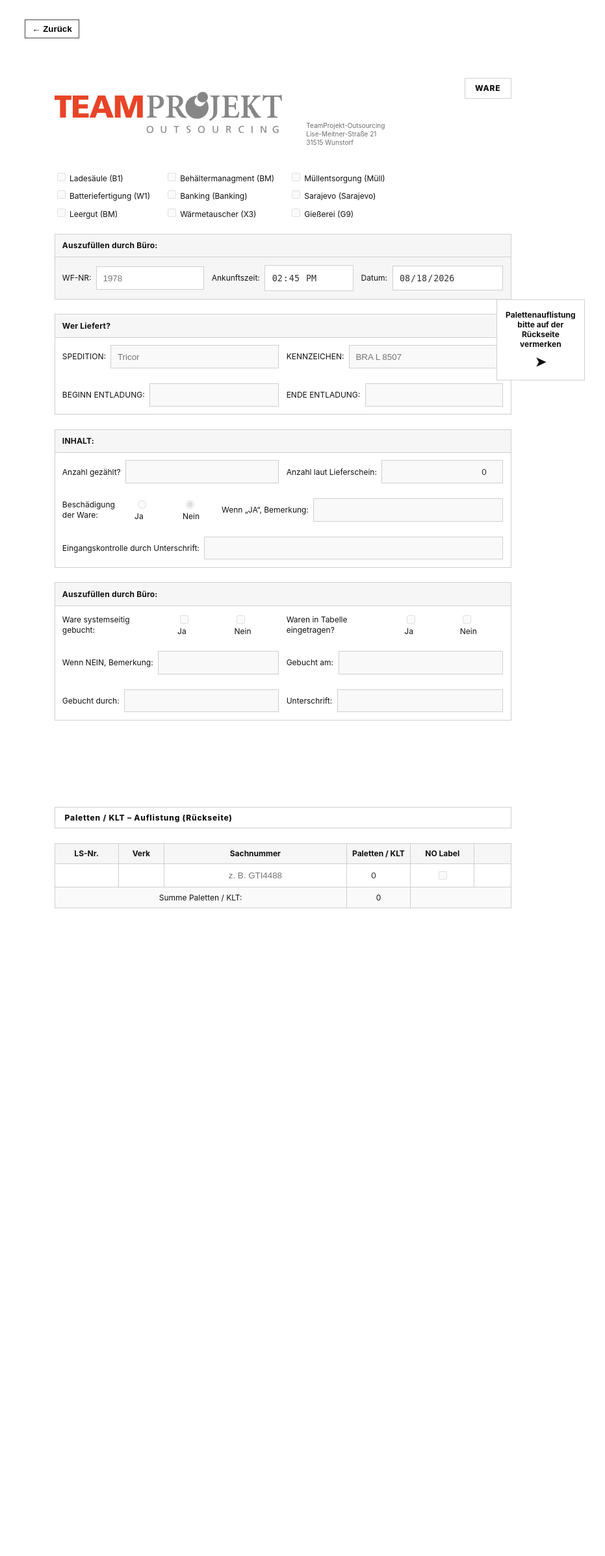
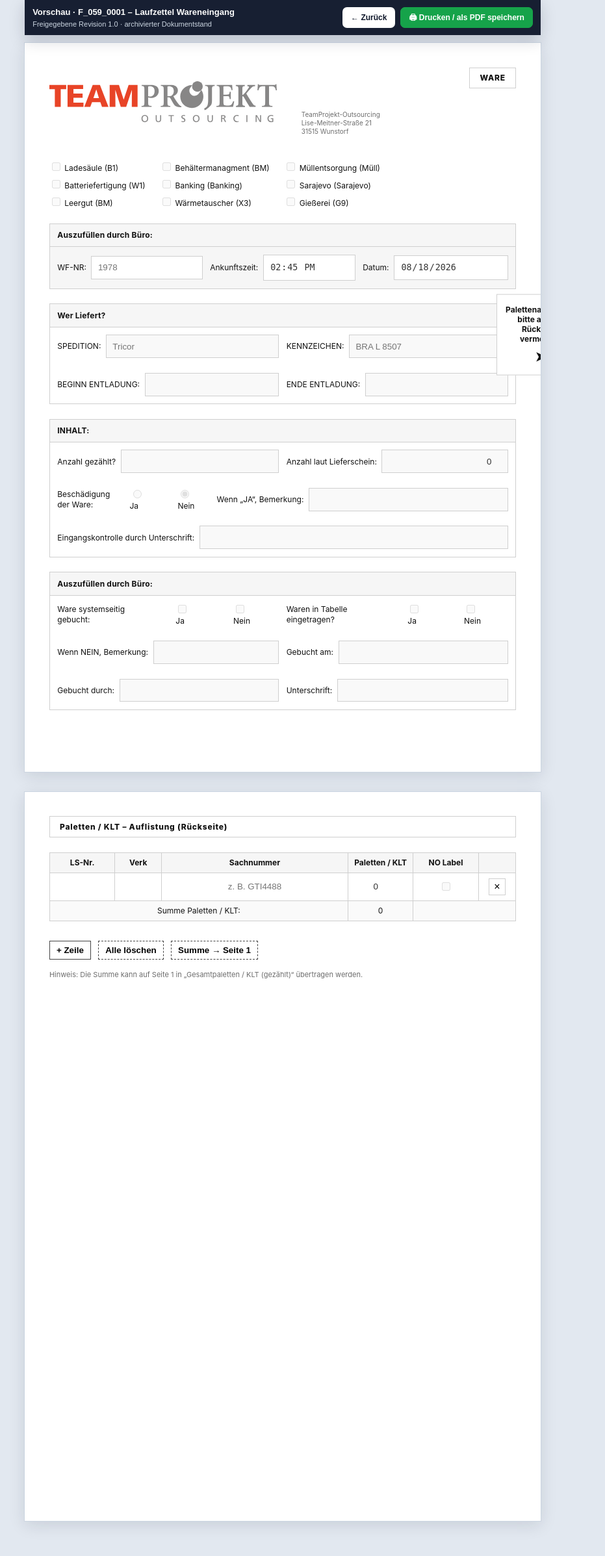
Before and after one commit to dboy241079/logistik-workbench, a PHP site: page /dokumente/gelenkte_download.php?doc=F_059_0001&rev=1.0 in a window 1280 px wide. Shown: the whole page at 65% size, without its empty margins (205-1136 px from the left). Before the commit the page ends 1398 px from the top, so only its background shows below. Run offline with PHP 8.4, Linux system fonts and the light colour scheme; the visitor is signed in with stand-in values (Sample User, id 1); some libraries are stand-ins or nearby versions.

Commit message:
Gelenkte Dokumente mit Druckvorschau öffnen

```diff
--- a/dokumente/gelenkte_download.php
+++ b/dokumente/gelenkte_download.php
@@ -9,7 +9,7 @@ if (!isset($_SESSION['username'])) {
     exit;
 }
 
-function qcPdfSafeSegment(string $value): string
+function qcPreviewSafeSegment(string $value): string
 {
     $value = trim($value);
     if ($value === '' || str_contains($value, '..') || preg_match('/[^A-Za-z0-9_.-]/', $value)) {
@@ -18,7 +18,7 @@ function qcPdfSafeSegment(string $value): string
     return $value;
 }
 
-function qcPdfFindFirstFile(string $root, string $extension, ?string $preferredBasename = null): ?string
+function qcPreviewFindFirstFile(string $root, string $extension, ?string $preferredBasename = null): ?string
 {
     if ($preferredBasename !== null) {
         $iterator = new RecursiveIteratorIterator(
@@ -43,7 +43,7 @@ function qcPdfFindFirstFile(string $root, string $extension, ?string $preferredB
     return null;
 }
 
-function qcPdfGermanDate(?string $value): string
+function qcPreviewGermanDate(?string $value): string
 {
     if (!$value) {
         return '';
@@ -52,23 +52,9 @@ function qcPdfGermanDate(?string $value): string
     return $ts === false ? '' : date('d.m.Y', $ts);
 }
 
-function qcPdfDownloadName(string $documentNo, string $title, string $revision): string
-{
-    $title = trim($title);
-    if (function_exists('iconv')) {
-        $converted = @iconv('UTF-8', 'ASCII//TRANSLIT//IGNORE', $title);
-        if (is_string($converted) && $converted !== '') {
-            $title = $converted;
-        }
-    }
-    $title = preg_replace('/[^A-Za-z0-9_.-]+/', '-', $title) ?: 'Dokument';
-    $title = trim($title, '-_.');
-    return $documentNo . '_' . $title . '_Rev_' . $revision . '.pdf';
-}
-
 try {
-    $doc = qcPdfSafeSegment((string)($_GET['doc'] ?? ''));
-    $rev = qcPdfSafeSegment((string)($_GET['rev'] ?? ''));
+    $doc = qcPreviewSafeSegment((string)($_GET['doc'] ?? ''));
+    $rev = qcPreviewSafeSegment((string)($_GET['rev'] ?? ''));
 
     $base = __DIR__ . '/controlled_archive/' . $doc . '/Rev_' . $rev;
     $filesDir = $base . '/files';
@@ -76,13 +62,13 @@ try {
         throw new RuntimeException('Archivierte Revision wurde nicht gefunden.');
     }
 
-    $htmlPath = qcPdfFindFirstFile($filesDir, 'html', 'druck_wa.html');
+    $htmlPath = qcPreviewFindFirstFile($filesDir, 'html', 'druck_wa.html');
     if ($htmlPath === null || !is_file($htmlPath)) {
         throw new RuntimeException('Für diese Revision wurde keine druckbare HTML-Datei gefunden.');
     }
 
-    $cssPath = qcPdfFindFirstFile($filesDir, 'css', 'drucken.css');
-    $jsPath = qcPdfFindFirstFile($filesDir, 'js', 'drucken.js');
+    $cssPath = qcPreviewFindFirstFile($filesDir, 'css', 'drucken.css');
+    $jsPath = qcPreviewFindFirstFile($filesDir, 'js', 'drucken.js');
 
     $html = (string)file_get_contents($htmlPath);
     if ($html === '') {
@@ -102,10 +88,10 @@ try {
     if ($title === '') {
         $title = 'Dokument';
     }
-    $approvedDate = qcPdfGermanDate((string)($manifest['approved_at'] ?? ''));
-    $downloadName = qcPdfDownloadName($doc, $title, $rev);
+    $approvedDate = qcPreviewGermanDate((string)($manifest['approved_at'] ?? ''));
 
-    // Jede Revision rendert ausschließlich ihren archivierten CSS-/JS-Stand.
+    // Live-Assets entfernen: Die Vorschau verwendet ausschließlich die Dateien
+    // aus dem Archiv der ausgewählten Revision.
     $html = preg_replace(
         '~<link\b[^>]*href=["\'][^"\']*drucken\.css[^"\']*["\'][^>]*>~i',
         '',
@@ -125,113 +111,201 @@ try {
     $archivedCss = $cssPath !== null ? (string)file_get_contents($cssPath) : '';
     $archivedCss = str_ireplace('</style', '<\/style', $archivedCss);
 
-    $pdfCss = <<<'CSS'
-<style id="qc-controlled-pdf-style">
-.qc-pdf-wrapper {
-    width: 210mm;
-    margin: 0 auto;
-    padding: 0;
-    background: #fff;
-}
-.qc-pdf-wrapper .no-print,
-.qc-pdf-wrapper .toolbar,
-.qc-pdf-wrapper .row-controls,
-.qc-pdf-wrapper .tiny-hint,
-.qc-pdf-wrapper button {
+    $previewCss = <<<'CSS'
+<style id="qc-controlled-preview-style">
+/* Alte Formular-Toolbar nicht anzeigen; die Dokumentenlenkung bekommt eine eigene Vorschau-Leiste. */
+body > .toolbar.no-print,
+body > .toolbar {
     display: none !important;
 }
-.qc-pdf-wrapper .page.a4 {
-    width: 210mm !important;
-    margin: 0 !important;
-    outline: none !important;
-    background: #fff !important;
-    break-after: page !important;
-    page-break-after: always !important;
+
+body {
+    background: #e2e8f0 !important;
+    padding-bottom: 24px !important;
 }
-.qc-pdf-wrapper .page.a4:last-child {
-    break-after: auto !important;
-    page-break-after: auto !important;
-}
-.qc-pdf-wrapper .head {
-    position: static !important;
-    top: auto !important;
-    box-shadow: none !important;
-}
-#qc-pdf-overlay {
-    position: fixed;
-    inset: 0;
-    z-index: 999999;
+
+.qc-preview-toolbar {
+    position: sticky;
+    top: 0;
+    z-index: 100000;
+    width: 210mm;
+    max-width: calc(100vw - 24px);
+    margin: 0 auto 12px;
+    padding: 10px 12px;
     display: flex;
     align-items: center;
-    justify-content: center;
-    background: #f8fafc;
-    color: #0f172a;
+    justify-content: space-between;
+    gap: 12px;
+    background: rgba(15, 23, 42, .96);
+    color: #fff;
+    box-shadow: 0 8px 24px rgba(15, 23, 42, .18);
     font-family: Arial, sans-serif;
 }
-#qc-pdf-overlay > div {
-    max-width: 520px;
-    margin: 20px;
-    padding: 24px;
-    border: 1px solid #cbd5e1;
-    border-radius: 14px;
+
+.qc-preview-meta {
+    min-width: 0;
+}
+.qc-preview-meta strong {
+    display: block;
+    font-size: 13px;
+    line-height: 1.35;
+}
+.qc-preview-meta span {
+    display: block;
+    margin-top: 2px;
+    font-size: 11px;
+    color: #cbd5e1;
+}
+.qc-preview-actions {
+    display: flex;
+    flex-wrap: wrap;
+    justify-content: flex-end;
+    gap: 8px;
+}
+.qc-preview-btn {
+    border: 1px solid rgba(255,255,255,.3);
+    border-radius: 7px;
+    padding: 8px 12px;
     background: #fff;
-    box-shadow: 0 12px 35px rgba(15, 23, 42, .12);
-    text-align: center;
+    color: #0f172a;
+    font: 600 12px/1.2 Arial, sans-serif;
+    cursor: pointer;
 }
-#qc-pdf-overlay strong { display:block; font-size:18px; margin-bottom:8px; }
-#qc-pdf-overlay span { display:block; font-size:13px; color:#475569; line-height:1.5; }
+.qc-preview-btn:hover {
+    background: #f1f5f9;
+}
+.qc-preview-btn.primary {
+    border-color: #16a34a;
+    background: #16a34a;
+    color: #fff;
+}
+.qc-preview-btn.primary:hover {
+    background: #15803d;
+}
+
+/* Bildschirmvorschau möglichst nah an der vorhandenen A4-Druckansicht. */
+@media screen {
+    .page.a4 {
+        width: 210mm !important;
+        min-height: 297mm !important;
+        height: 297mm !important;
+        padding: 10mm 10mm 30mm !important;
+        margin: 0 auto 8mm !important;
+        overflow: hidden !important;
+        background: #fff !important;
+        outline: 1px solid #cbd5e1 !important;
+        box-shadow: 0 6px 24px rgba(15, 23, 42, .12);
+    }
+    .page.a4 .head {
+        position: static !important;
+        top: auto !important;
+        box-shadow: none !important;
+    }
+    .page.a4 .doc-footer {
+        left: 10mm !important;
+        right: 10mm !important;
+        bottom: 8mm !important;
+    }
+}
+
+@media print {
+    .qc-preview-toolbar,
+    body > .toolbar.no-print,
+    body > .toolbar {
+        display: none !important;
+    }
+    html,
+    body {
+        margin: 0 !important;
+        padding: 0 !important;
+        background: #fff !important;
+    }
+}
+
+@media (max-width: 860px) {
+    .qc-preview-toolbar {
+        position: relative;
+        flex-direction: column;
+        align-items: stretch;
+    }
+    .qc-preview-actions {
+        justify-content: stretch;
+    }
+    .qc-preview-btn {
+        flex: 1;
+    }
+}
 </style>
 CSS;
 
-    $styleBlock = '<style id="qc-archived-document-css">' . $archivedCss . '</style>' . $pdfCss;
+    $styleBlock = '<style id="qc-archived-document-css">' . $archivedCss . '</style>' . $previewCss;
     if (stripos($html, '</head>') !== false) {
         $html = str_ireplace('</head>', $styleBlock . '</head>', $html);
     } else {
         $html = $styleBlock . $html;
     }
 
-    $overlay = '<div id="qc-pdf-overlay"><div><strong>PDF wird erstellt …</strong><span id="qc-pdf-status">Rev. '
-        . htmlspecialchars($rev, ENT_QUOTES, 'UTF-8')
-        . ' wird aus dem freigegebenen Archivstand erzeugt.</span></div></div>';
-    $html = preg_replace('~<body([^>]*)>~i', '<body$1>' . $overlay, $html, 1) ?? $html;
+    $safeDoc = htmlspecialchars($doc, ENT_QUOTES, 'UTF-8');
+    $safeRev = htmlspecialchars($rev, ENT_QUOTES, 'UTF-8');
+    $safeTitle = htmlspecialchars($title, ENT_QUOTES, 'UTF-8');
+    $safeApprovedDate = htmlspecialchars($approvedDate, ENT_QUOTES, 'UTF-8');
+
+    $metaLine = 'Freigegebene Revision ' . $safeRev;
+    if ($safeApprovedDate !== '') {
+        $metaLine .= ' · freigegeben am ' . $safeApprovedDate;
+    }
+
+    $toolbar = '<div class="qc-preview-toolbar no-print">'
+        . '<div class="qc-preview-meta">'
+        . '<strong>Vorschau · ' . $safeDoc . ' – ' . $safeTitle . '</strong>'
+        . '<span>' . $metaLine . ' · archivierter Dokumentstand</span>'
+        . '</div>'
+        . '<div class="qc-preview-actions">'
+        . '<button type="button" class="qc-preview-btn" id="qcPreviewBack">← Zurück</button>'
+        . '<button type="button" class="qc-preview-btn primary" id="qcPreviewPrint">🖨 Drucken / als PDF speichern</button>'
+        . '</div>'
+        . '</div>';
+
+    $html = preg_replace('~<body([^>]*)>~i', '<body$1>' . $toolbar, $html, 1) ?? $html;
 
     $archivedJs = $jsPath !== null ? (string)file_get_contents($jsPath) : '';
     $archivedJs = str_ireplace('</script', '<\/script', $archivedJs);
 
-    $downloadNameJs = json_encode($downloadName, JSON_UNESCAPED_UNICODE | JSON_UNESCAPED_SLASHES);
     $revisionJs = json_encode($rev, JSON_UNESCAPED_UNICODE | JSON_UNESCAPED_SLASHES);
     $approvedDateJs = json_encode($approvedDate, JSON_UNESCAPED_UNICODE | JSON_UNESCAPED_SLASHES);
+    $docTitleJs = json_encode($doc . ' – ' . $title . ' – Rev. ' . $rev, JSON_UNESCAPED_UNICODE | JSON_UNESCAPED_SLASHES);
 
-    $generatorJs = <<<HTML
-<script src="https://cdn.jsdelivr.net/npm/html2pdf.js@0.10.1/dist/html2pdf.bundle.min.js"></script>
+    $previewJs = <<<HTML
+<script>
+// Eine Dokumentencenter-Vorschau ist immer die leere freigegebene Vorlage.
+// Eventuell vorhandene Wareneingangs-Druckdaten aus einer früheren Sitzung dürfen
+// den archivierten Dokumentstand nicht unbeabsichtigt befüllen.
+try {
+    sessionStorage.removeItem('waPrintPayload');
+} catch (_) {}
+try {
+    if (window.name) {
+        const parsed = JSON.parse(window.name);
+        if (parsed && typeof parsed === 'object' && parsed.waPrintPayload) {
+            delete parsed.waPrintPayload;
+            window.name = JSON.stringify(parsed);
+        }
+    }
+} catch (_) {}
+</script>
 <script>
 {$archivedJs}
 </script>
 <script>
 (() => {
-    const downloadName = {$downloadNameJs};
     const revision = {$revisionJs};
     const approvedDate = {$approvedDateJs};
-    const overlay = document.getElementById('qc-pdf-overlay');
-    const statusEl = document.getElementById('qc-pdf-status');
+    const previewTitle = {$docTitleJs};
 
-    function setStatus(text) {
-        if (statusEl) statusEl.textContent = text;
-    }
+    document.title = previewTitle;
 
-    function waitForImages() {
-        const images = Array.from(document.images || []);
-        return Promise.all(images.map(img => {
-            if (img.complete) return Promise.resolve();
-            return new Promise(resolve => {
-                img.addEventListener('load', resolve, { once: true });
-                img.addEventListener('error', resolve, { once: true });
-            });
-        }));
-    }
-
-    function stampRevision(root) {
-        root.querySelectorAll('.doc-footer-left div').forEach(el => {
+    function stampRevision() {
+        document.querySelectorAll('.doc-footer-left div').forEach(el => {
             const text = (el.textContent || '').trim();
             if (/^Rev-Nr\.?/i.test(text)) {
                 el.textContent = 'Rev-Nr. ' + revision;
@@ -242,94 +316,38 @@ CSS;
         });
     }
 
-    function nextPaint() {
-        return new Promise(resolve => requestAnimationFrame(() => requestAnimationFrame(resolve)));
-    }
-
-    async function createPdf() {
-        try {
-            if (document.fonts && document.fonts.ready) {
-                await document.fonts.ready;
-            }
-            await waitForImages();
-            await new Promise(resolve => setTimeout(resolve, 250));
-
-            if (typeof window.html2pdf !== 'function') {
-                throw new Error('PDF-Bibliothek konnte nicht geladen werden.');
-            }
-
-            const sourcePages = Array.from(document.querySelectorAll('.page.a4'));
-            if (!sourcePages.length) {
-                throw new Error('In der archivierten Revision wurden keine A4-Seiten gefunden.');
-            }
-
-            // WICHTIG: Keine Offscreen-Kopie mehr. Die tatsächlich gerenderten Seiten
-            // werden in einen sichtbaren Wrapper verschoben und genau so gerendert.
-            const firstPage = sourcePages[0];
-            const parent = firstPage.parentNode;
-            if (!parent) {
-                throw new Error('Dokumentseiten konnten nicht vorbereitet werden.');
-            }
-
-            const wrapper = document.createElement('div');
-            wrapper.className = 'qc-pdf-wrapper';
-            parent.insertBefore(wrapper, firstPage);
-
-            sourcePages.forEach(page => {
-                page.querySelectorAll('.no-print, .toolbar, .row-controls, .tiny-hint, button').forEach(el => el.remove());
-                wrapper.appendChild(page);
-            });
-
-            stampRevision(wrapper);
-
-            // Overlay ausblenden, damit der Browser die echten Seiten normal zeichnet.
-            if (overlay) overlay.style.display = 'none';
-            window.scrollTo(0, 0);
-            await nextPaint();
-
-            await window.html2pdf()
-                .set({
-                    margin: 0,
-                    filename: downloadName,
-                    image: { type: 'jpeg', quality: 0.98 },
-                    html2canvas: {
-                        scale: 2,
-                        useCORS: true,
-                        logging: false,
-                        backgroundColor: '#ffffff',
-                        scrollX: 0,
-                        scrollY: 0,
-                        windowWidth: Math.max(document.documentElement.clientWidth, 900)
-                    },
-                    jsPDF: { unit: 'mm', format: 'a4', orientation: 'portrait' },
-                    pagebreak: { mode: ['css', 'legacy'] }
-                })
-                .from(wrapper)
-                .save();
-
-            if (overlay) overlay.style.display = 'flex';
-            setStatus('PDF wurde heruntergeladen. Du wirst zurück zum Dokumentencenter geleitet.');
-            setTimeout(() => {
-                if (window.history.length > 1) {
-                    window.history.back();
-                }
-            }, 900);
-        } catch (error) {
-            console.error(error);
-            if (overlay) overlay.style.display = 'flex';
-            setStatus('PDF konnte nicht erstellt werden: ' + (error && error.message ? error.message : String(error)));
+    function goBack() {
+        if (window.history.length > 1) {
+            window.history.back();
+        } else {
+            window.location.href = '/?tab=docs';
         }
     }
 
-    window.addEventListener('load', createPdf, { once: true });
+    const backButton = document.getElementById('qcPreviewBack');
+    const printButton = document.getElementById('qcPreviewPrint');
+
+    if (backButton) {
+        backButton.addEventListener('click', goBack);
+    }
+    if (printButton) {
+        printButton.addEventListener('click', () => {
+            stampRevision();
+            window.print();
+        });
+    }
+
+    stampRevision();
+    window.addEventListener('load', stampRevision, { once: true });
+    window.addEventListener('beforeprint', stampRevision);
 })();
 </script>
 HTML;
 
     if (stripos($html, '</body>') !== false) {
-        $html = str_ireplace('</body>', $generatorJs . '</body>', $html);
+        $html = str_ireplace('</body>', $previewJs . '</body>', $html);
     } else {
-        $html .= $generatorJs;
+        $html .= $previewJs;
     }
 
     header('Content-Type: text/html; charset=UTF-8');
@@ -339,9 +357,9 @@ HTML;
 } catch (Throwable $e) {
     http_response_code(404);
     header('Content-Type: text/html; charset=UTF-8');
-    echo '<!doctype html><html lang="de"><head><meta charset="utf-8"><title>PDF-Download</title></head>';
+    echo '<!doctype html><html lang="de"><head><meta charset="utf-8"><title>Dokumentvorschau</title></head>';
     echo '<body style="font-family:Arial,sans-serif;padding:24px;background:#f8fafc;color:#0f172a">';
-    echo '<h2>PDF konnte nicht erstellt werden</h2>';
+    echo '<h2>Dokumentvorschau konnte nicht geöffnet werden</h2>';
     echo '<p>' . htmlspecialchars($e->getMessage(), ENT_QUOTES, 'UTF-8') . '</p>';
     echo '<p><a href="/?tab=docs">Zurück zum Dokumentencenter</a></p>';
     echo '</body></html>';
```
